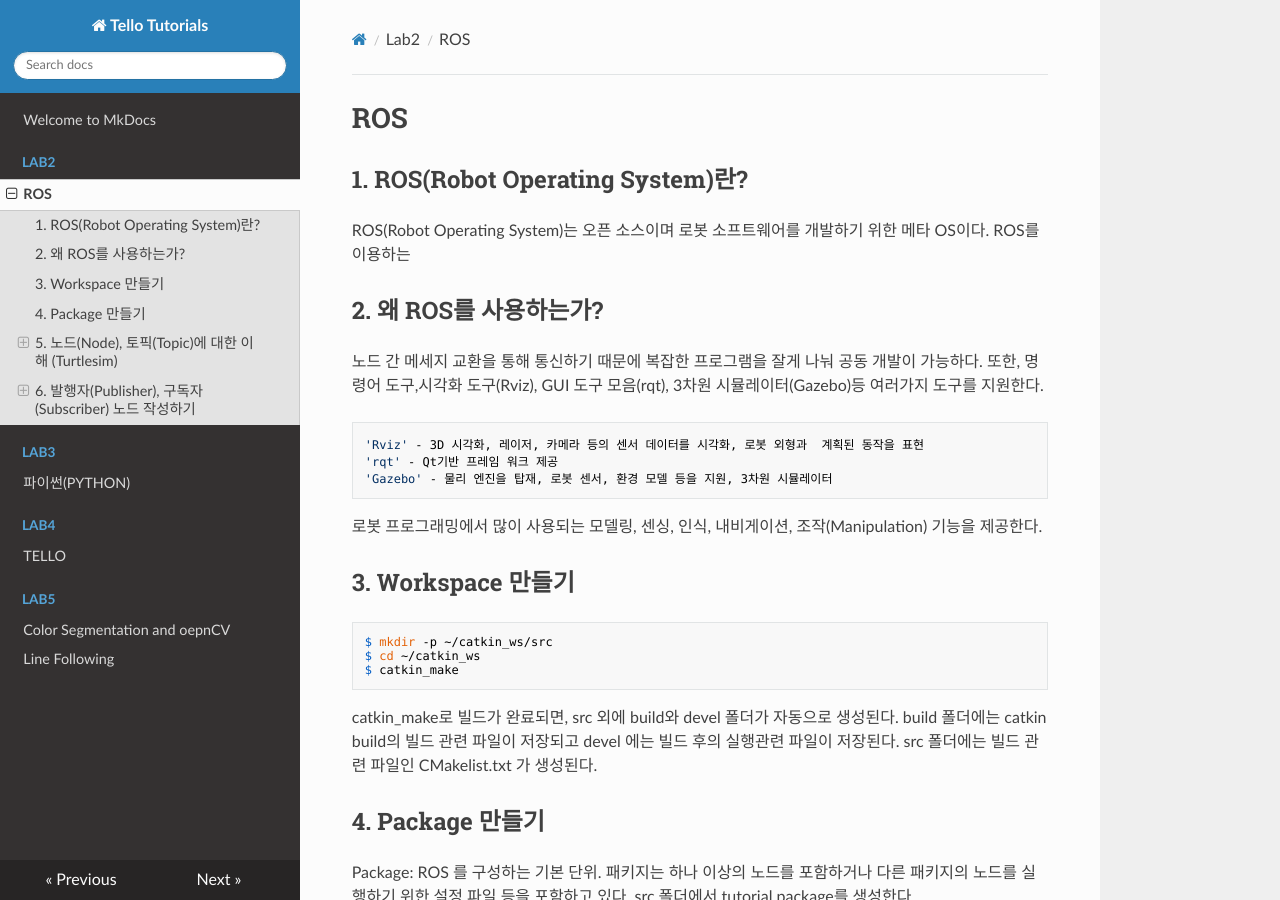
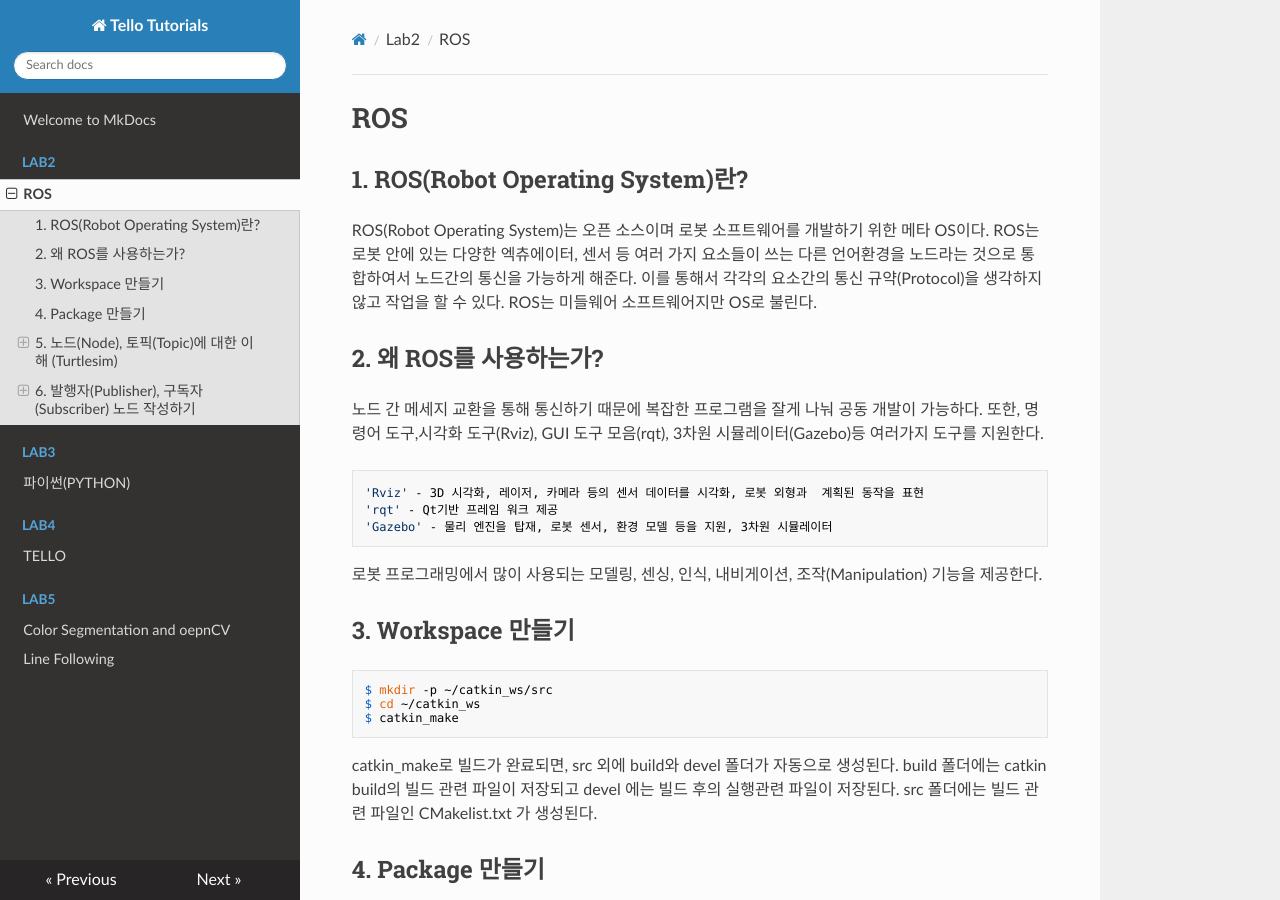
Before and after one commit to UNIST-STEM/2020, an MkDocs documentation site: the page built from docs/Lab2/ROS_Manual.md, in a window 1280 px wide and 900 px high. Built offline with MkDocs 1.6.1, drawn with Linux system fonts in a browser that asks for light colours; nearby versions of some CDN libraries.

Commit message:
ROS node image checking

```diff
--- a/docs/Lab2/ROS_Manual.md
+++ b/docs/Lab2/ROS_Manual.md
@@ -3,7 +3,7 @@
 ## 1. ROS(Robot Operating System)란?
 
 ROS(Robot Operating System)는 오픈 소스이며 로봇 소프트웨어를 개발하기 위한 메타 OS이다.
-ROS를 이용하는
+ROS는 로봇 안에 있는 다양한 엑츄에이터, 센서 등 여러 가지 요소들이 쓰는 다른 언어환경을 노드라는 것으로 통합하여서 노드간의 통신을 가능하게 해준다. 이를 통해서 각각의 요소간의 통신 규약(Protocol)을 생각하지 않고 작업을 할 수 있다. ROS는 미들웨어 소프트웨어지만 OS로 불린다.
 
 ## 2. 왜 ROS를 사용하는가?
 
@@ -48,6 +48,7 @@ Catkin_ws 폴더로 다시 이동한 후 catkin_make를 실행한다.
 ![ROS_basic_concepts](img/ROS_basic_concepts.png)
 
 ### 노드 예시
+
 ![racecar_node](img/racecar_node.png)
 
 아래의 실습을 통해서 ROS에서의 통신을 이해해보자.
```
Also changed, not shown: site/Lab2/ROS_Manual/index.html, site/index.html, site/mkdocs/search_index.json.
